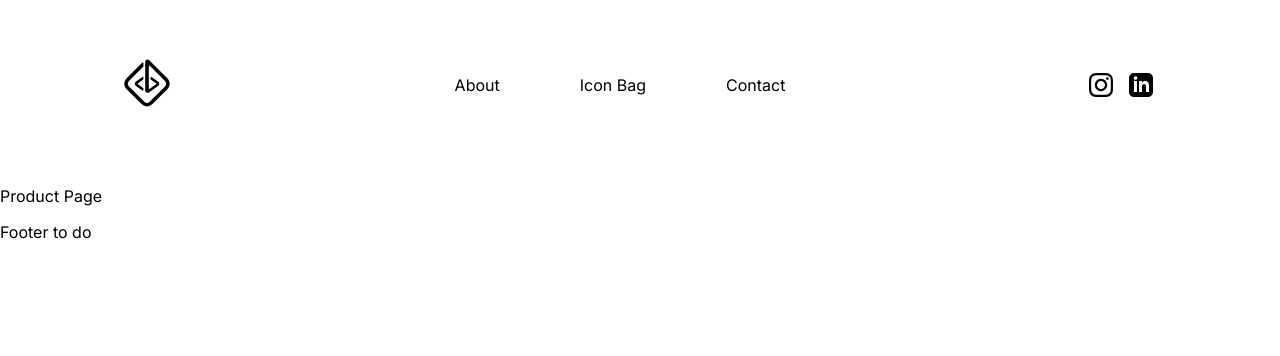
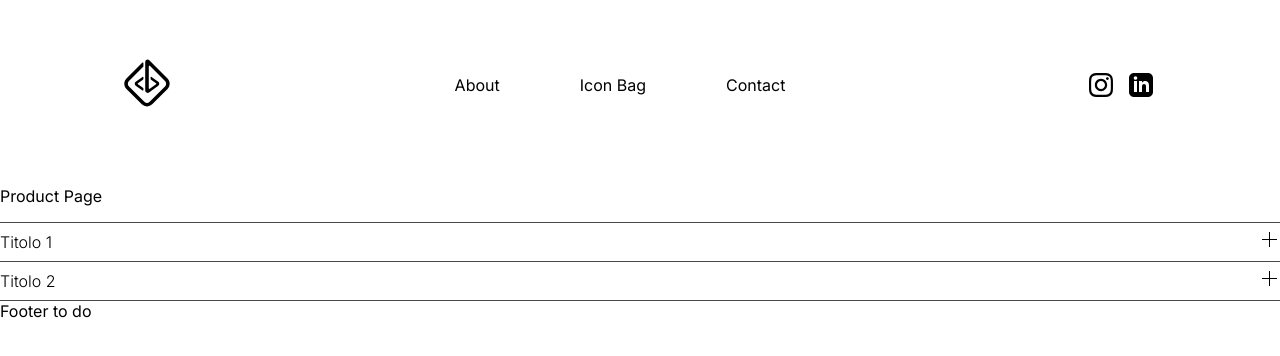
Before and after one commit to rapaccinim/clutch-e-bag-main-website, a Next.js app: page /product in a window 1280 px wide. Shown: the top 356 px of the page. Built offline with nearby package versions, Linux system fonts and the light colour scheme; a web font is replaced by a local one.

Commit message:
Added Accordion to page

```diff
--- a/src/pages/product.js
+++ b/src/pages/product.js
@@ -1,7 +1,16 @@
+import Accordion from "../components/Accordion/accordion"
+
 const Product = () => {
     return (
         <div className="container">
             <p>Product Page</p>
+            <Accordion items={
+                [
+                    {title: "Titolo 1", description: "Lorem ipsum dolor sit amet consectetur adipisicing elit. Iusto, quo et! Obcaecati magnam excepturi consectetur iste. Doloremque consequatur beatae enim voluptates officia, cum exercitationem sapiente autem dignissimos iste voluptatum fuga."},
+                    {title: "Titolo 2", description: "Lorem ipsum dolor sit amet consectetur adipisicing elit. Iusto, quo et! Obcaecati magnam excepturi consectetur iste. Doloremque consequatur beatae enim voluptates officia, cum exercitationem sapiente autem dignissimos iste voluptatum fuga."},
+                ]
+            } />
+
             <style jsx>{`
                 // CSS-START
                 // insert here the CSS for this page
```
